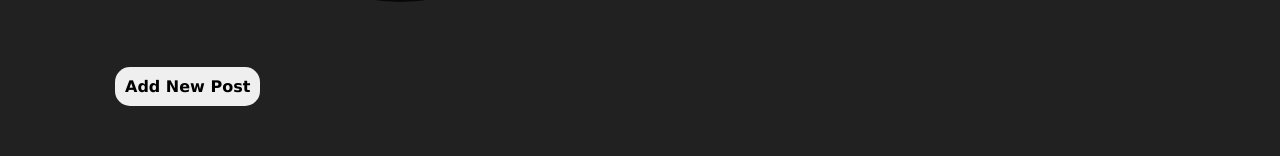
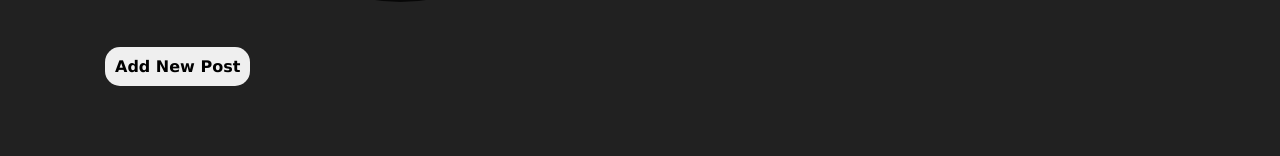
Before and after one commit to Pragyani/art-gallery, a React (Create React App) app: page /profilepage in a window 1280 px wide. Shown: the part 483-639 px from the top of the page. Built offline with nearby package versions, Linux system fonts and the light colour scheme; grey boxes are pictures that could not be loaded.

Commit message:
add : changes in userPage.jsx

```diff
--- a/src/pages/semiPages/UserAcountPage/UserPage/UserPage.jsx
+++ b/src/pages/semiPages/UserAcountPage/UserPage/UserPage.jsx
@@ -32,9 +32,10 @@ const ProfilePage = ({ data }) => {
                 <div className="profile-content">
                     <section className="user-profile">
                         <ProfileColumn />
+                        <button onClick={handleAddNewClick} className="add-new-post-btn">Add New Post</button>
+
                         <div className="mega-userProfile">
                             <div className="cl-rowUser">
-                                <button onClick={handleAddNewClick} className="add-new-post-btn">Add New Post</button>
                                 <div className="re-contaier">
                                     {artData.map((item, index) => (
                                         <div className="product-fl" key={index}>
```
